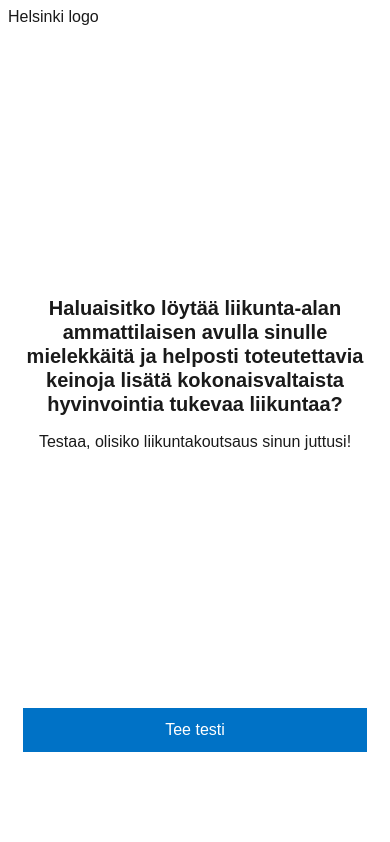
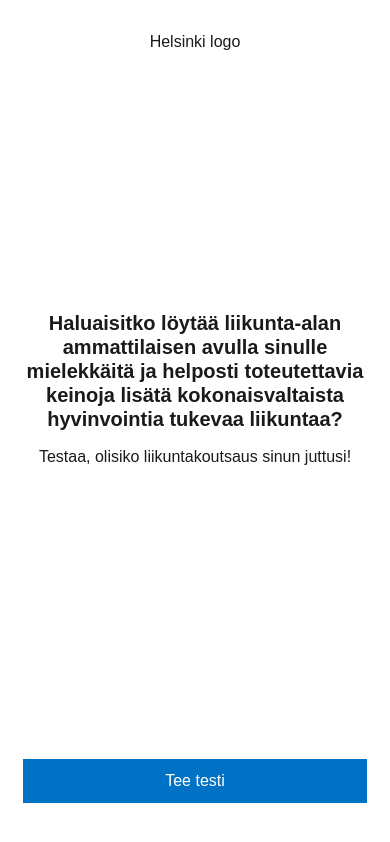
Before and after one commit to mikkom79/Liikuntakoutsaus, a React (Create React App) app in the folder cra/: page / in a window 390 px wide. Built offline with nearby package versions, Linux system fonts and the light colour scheme.

Commit message:
small fixes

```diff
--- a/cra/src/components/Result.js
+++ b/cra/src/components/Result.js
@@ -4,7 +4,7 @@ const Result = ({ recommendCoaching, reset }) => {
   const ONNI_HREF = "https://onni.hel.fi/DNN-login?returnurl=%2fOmaPalvelu";
   //Helmen liikuntakoutsaus sivujen linkki
   const KOUTSAUS_HREF =
-    "http://helmi.hel.fi/henkilosto/Henkilostoedut/henkilostoliikunta/liikuntakoutsaus/Sivut/default.aspx";
+    "https://helsinginkaupunki.sharepoint.com/sites/Intra-Henkilostoedut/SitePages/Liikuntakoutsaus.aspx";
   //henkilöstöliikunnan sivujen linkki
   const LIIKUNTATARJONTA_HREF =
     "http://helmi.hel.fi/henkilosto/Henkilostoedut/henkilostoliikunta/liikuntatarjonta/Sivut/default.aspx";
@@ -70,7 +70,7 @@ const Result = ({ recommendCoaching, reset }) => {
             <p>
               Lisätietoja{" "}
               <a href={KOUTSAUS_HREF} target="_blank" rel="noreferrer">
-                Liikuntakoutsaus (hel.fi)
+                Liikuntakoutsaus
               </a>
             </p>
             <p>Tervetuloa 😊</p>
--- a/cra/src/styles/index.css
+++ b/cra/src/styles/index.css
@@ -31,12 +31,10 @@ body *:not(.contact > *) {
     user-select: none;
 }
 
-header {
+header>* {
     position: absolute;
-    left: 0;
-    top: 0;
-    padding: 0.5em;
-    width: 100vw;
+    left: .5em;
+    top: .5em;
 }
 
 .App {
--- a/cra/src/styles/responsive.css
+++ b/cra/src/styles/responsive.css
@@ -14,11 +14,11 @@
     }
 
     .container {
-        min-height: 80vh;
+        min-height: 90vh;
     }
 
-    .sub-container {
-        min-height: 20vh;
+    fieldset.sub-container {
+        min-height: 55vh;
     }
 
 }
```
